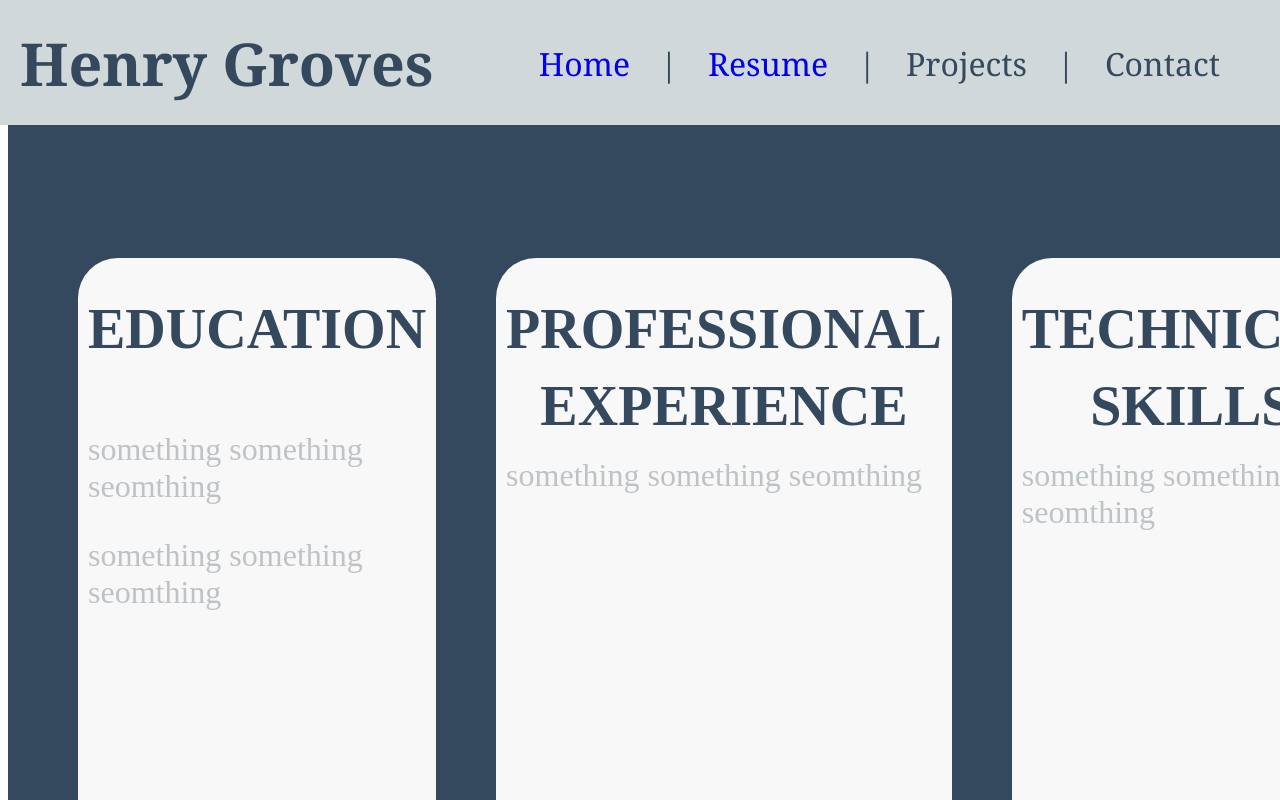
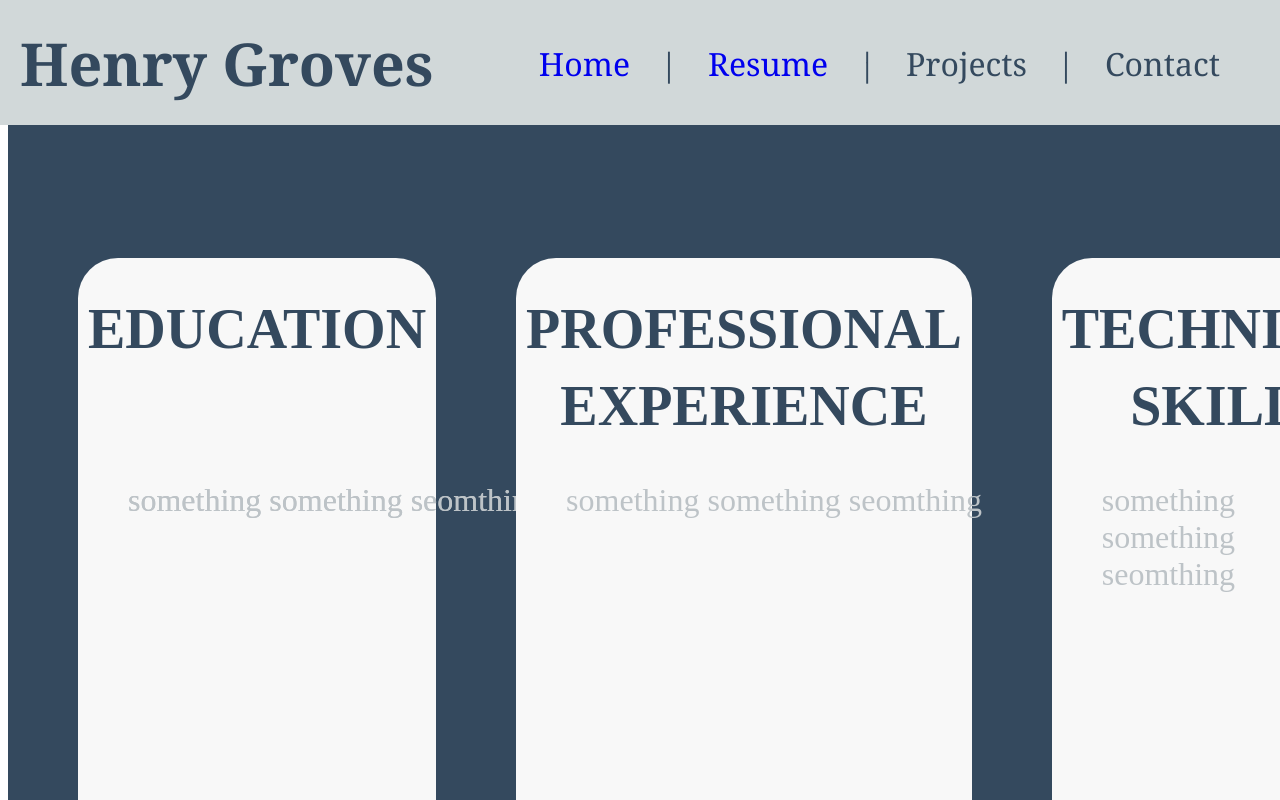
Before and after one commit to hgroves22/portfolioWebsite, a React (Vite) app: page /resume in a window 1280 px wide. Shown: the top 800 px of the page. Built offline with nearby package versions, Linux system fonts and the light colour scheme.

Commit message:
Fade in for Resume

```diff
--- a/src/ResumePage.jsx
+++ b/src/ResumePage.jsx
@@ -8,18 +8,18 @@ function Resume() {
   return(
     <div className='page'>
       <div className="resume-container">
-        <div className="education-container">
+        <div className="education-container fade-in1">
           <h2 className="sub-header">EDUCATION</h2>
           <br></br>
           <p className="resume-info">something something seomthing</p>
           <p className="resume-info">something something seomthing</p>
         </div>
-        <div className="experience-container">
+        <div className="experience-container fade-in2">
           <h2 className="sub-header">PROFESSIONAL</h2>
           <h2 className="sub-header">EXPERIENCE</h2>
           <p className="resume-info">something something seomthing</p>
         </div>
-        <div className="technical-container">
+        <div className="technical-container fade-in3">
           <h2 className="sub-header">TECHNICAL</h2>
           <h2 className="sub-header">SKILLS</h2>
           <p className="resume-info">something something seomthing</p>
--- a/src/components/Hero.css
+++ b/src/components/Hero.css
@@ -7,7 +7,7 @@
   }
 }
 
-.fade-in1 {
+.hero-fade-in1 {
   animation: fadeIn 1.5s ease-in-out;
 }
 
--- a/src/components/Hero.jsx
+++ b/src/components/Hero.jsx
@@ -12,9 +12,9 @@ function Hero() {
     <>
       <section className="hero">
         <div className="hero-content">
-          <h1 className="title fade-in1">Hi, I'm Henry!</h1>
-          <h1 className='fade-in2'>A recent graduate and an upcoming developer</h1>
-          <p className='fade-in2'>I love to work on projects and excited to bring the love into the professional world</p>
+          <h1 className="title hero-fade-in1">Hi, I'm Henry!</h1>
+          <h1>A recent graduate and an upcoming developer</h1>
+          <p>I love to work on projects and excited to bring the love into the professional world</p>
 
           <p className="socials-desc">Connect with  me on LinkedIn or come take a look at my GitHub repo!</p>
 
--- a/src/components/ResumePage.css
+++ b/src/components/ResumePage.css
@@ -1,9 +1,35 @@
+@keyframes fadeIn {
+  from {
+    opacity: 0;
+  }
+  to {
+    opacity: 1;
+  }
+}
+
+.fade-in1 {
+  animation: fadeIn 1s ease-in-out;
+}
+
+.fade-in2 {
+  animation: fadeIn 1s ease-in-out;
+  animation-delay: 1s;
+  animation-fill-mode: forwards;
+  opacity: 0;
+}
+
+.fade-in3 {
+  animation: fadeIn 1s ease-in-out;
+  animation-delay: 2s;
+  animation-fill-mode: forwards;
+  opacity: 0;
+}
 .resume-container {
   color: #BDC3C7;
   height: 1000px;
   display: grid;
   grid-template-columns: repeat(3, 1fr);
-  gap: 60px;
+  gap: 80px;
   padding-top: 250px;
   padding-bottom: 150px;
   padding-right: 70px;
@@ -21,7 +47,9 @@
   justify-content: center;
 }
 .resume-info {
-  padding-left: 10px;
+  position: fixed;
+  top: 450px;
+  padding-left: 50px;
 }
 .resume-container .education-container,
 .resume-container .experience-container,
```
